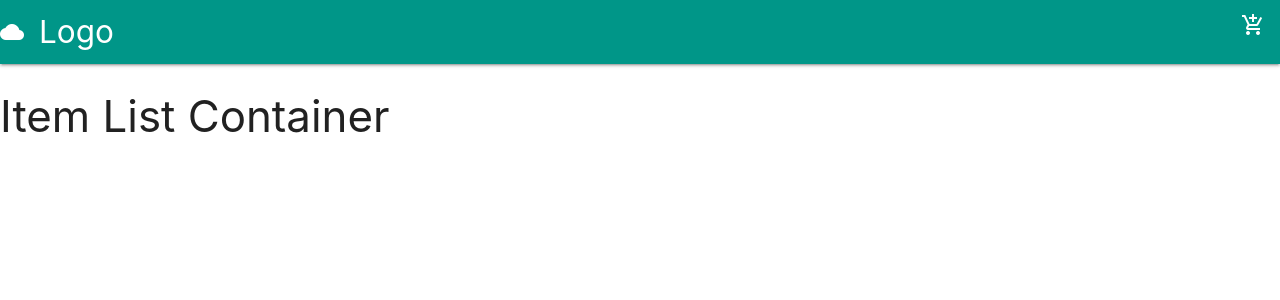
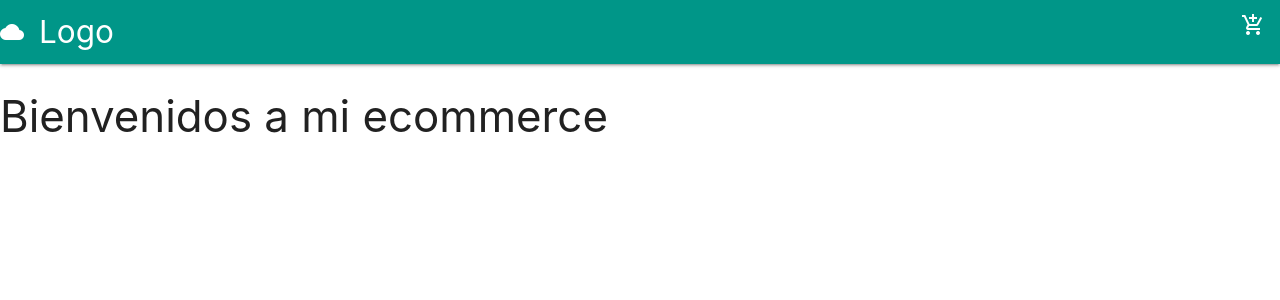
Before and after one commit to gastond23/ecommerce_dandre, a React (Create React App) app: page / in a window 1280 px wide. Shown: the top 300 px of the page. Built offline with nearby package versions, Linux system fonts and the light colour scheme.

Commit message:
Update ItemListContainer.jsx
Agregado greetings en ItemListContainer

```diff
--- a/src/components/ItemListContainer.jsx
+++ b/src/components/ItemListContainer.jsx
@@ -1,9 +1,9 @@
 import React from "react";
 
-const ItemListContainer = () => {
+const ItemListContainer = ({greetings}) => {
 	return (
 		<div>
-			<h3>Item List Container</h3>
+			<h3>{greetings}</h3>
 		</div>
 	);
 };
```
